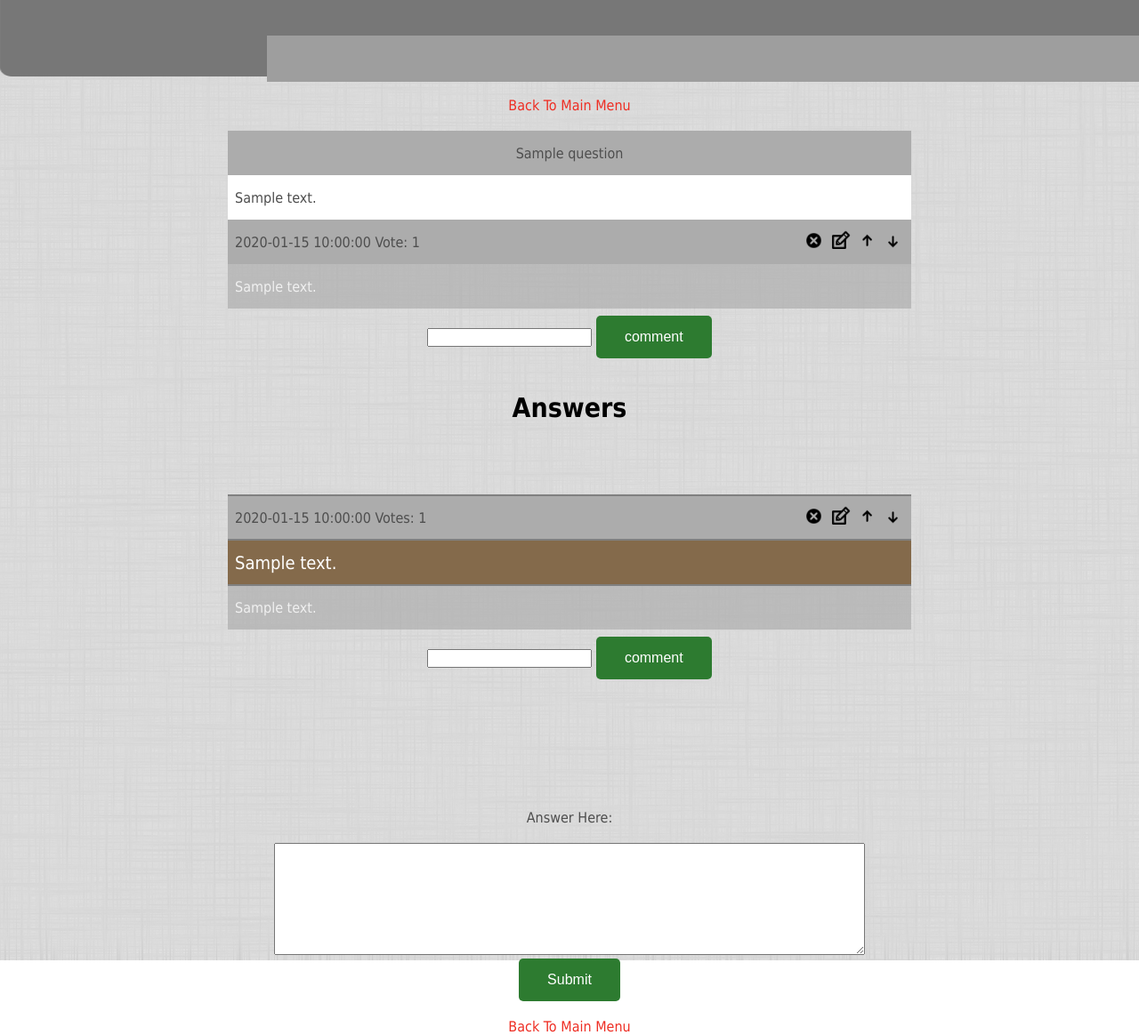
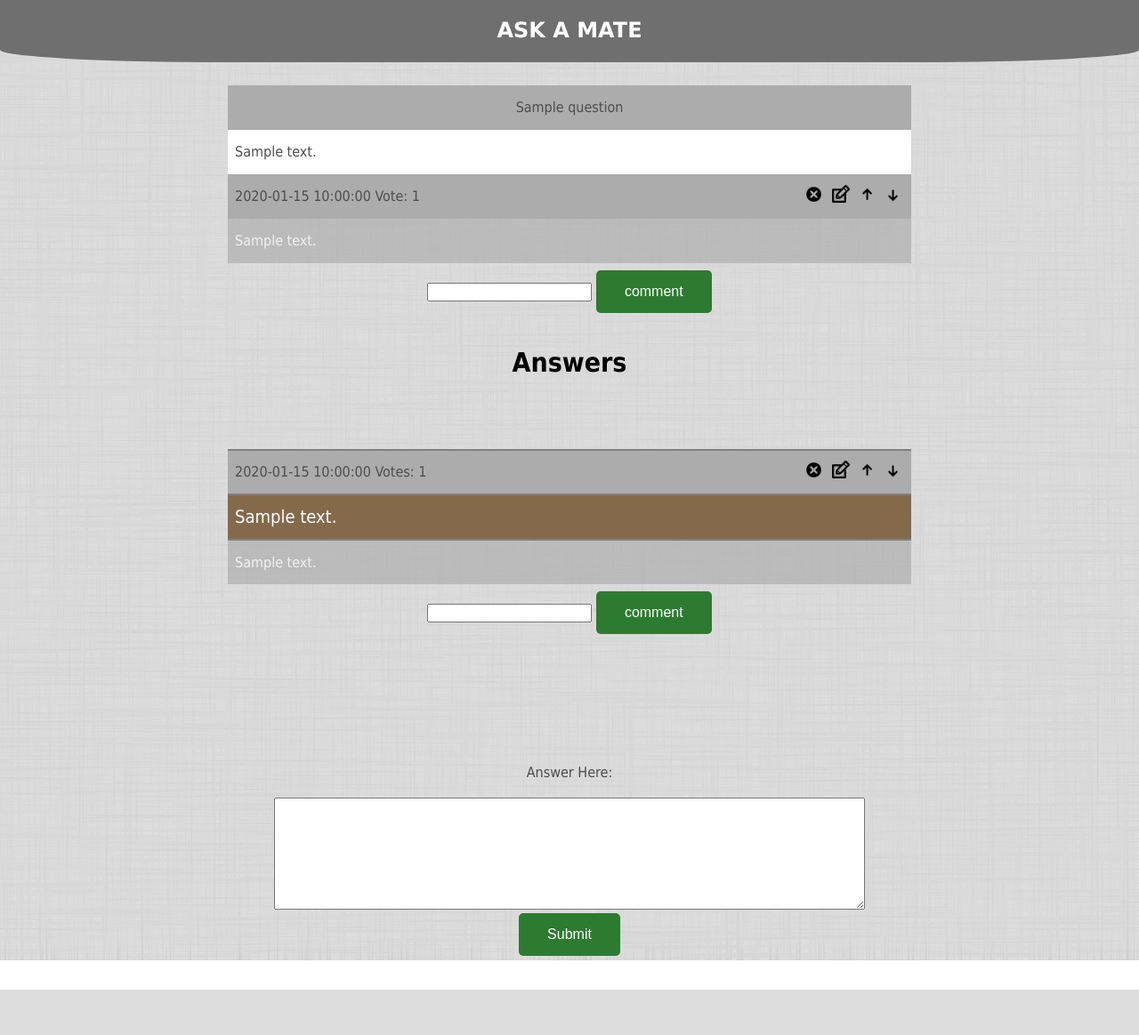
Before and after one commit to CodecoolBP20172/AskMate_git_n_run, a Flask app: page /question/1 in a window 1280 px wide; the page is wider, and only the part inside the window is pictured. Shown: that part at 89% size. After the commit the page ends 1113 px from the top of that part, so only its background shows below. Run offline with Flask 2, Linux system fonts and the light colour scheme; a database or web service that is not in the repository returns one stand-in record (values such as "Sample title"); some libraries are stand-ins or nearby versions; grey boxes are pictures that could not be loaded.

Commit message:
New header for all page

```diff
--- a/static/css/style_question.css
+++ b/static/css/style_question.css
@@ -5,6 +5,21 @@ body {
 	font-family: tahoma, arial, sans-serif;
 	font-size: 100%;
 	color: #4e4e4e;
+}
+
+#header {
+	font-family: 'Lucida Sans', 'Lucida Sans Regular', 'Lucida Grande';
+	text-transform: uppercase;
+	font-weight: bold;
+	text-align: center;
+	font-size: 150%;
+	border-bottom-left-radius: 20%;
+    border-bottom-right-radius: 20%;
+	background: #6F6F6F;
+	color: white;
+	height: 50px;
+	margin: 0% 0% 2% 0%;
+	padding-top: 20px;
 }
 
 button {
@@ -79,12 +94,6 @@ tr, th {
 	padding: 0	px;
 	}
 
-.clock {
-	position: absolute;
-	top: 40px;
-	left: 300px;
-	width: 100%;
-	}
 
 .question_date {
 	text-align: left;
--- a/templates/form.html
+++ b/templates/form.html
@@ -6,9 +6,7 @@
     <title>Askmate</title>
   </head>
   <body align="center">
-    <div class="image"><img src="/static/images/header_empty.png" alt="A fancy header here"></div>
-    <iframe class="clock" src="http://free.timeanddate.com/clock/i5ur6nea/n50/fn6/fs16/fceee/tct/pct/ftbi/pa8/tt0/tw0/td2/th1/tb4" frameborder="0" width="166" height="52" allowTransparency="true"></iframe>
-    <br>
+    <a href="/"><div id="header">Ask a question</div></a>
     <h2>{{ page_title }}</h2>
     <form action="{{ action_link }}" method="post">
       <fieldset>
--- a/templates/list.html
+++ b/templates/list.html
@@ -6,10 +6,7 @@
     <title>List of Questions</title>
   </head>
   <body align="center">
-    <div class="image">
-    <img src="/static/images/header_empty.png">
-    <iframe class="clock" src="http://free.timeanddate.com/clock/i5ur6nea/n50/fn6/fs16/fceee/tct/pct/ftbi/pa8/tt0/tw0/td2/th1/tb4" frameborder="0" width="166" height="52" allowTransparency="true"></iframe>
-    <br><br><br>
+    <a href="/"><div id="header">List of question</div></a>
     <form action="/getsearch" method="post">
       <p><input name="searchbox" id="seachbox_id" rows="2" cols="10" minlength="1" maxlength="10" required="required" style="font-size:15px;"></input>
         <button type="submit" id="submit_id">Search</button>
--- a/templates/question.html
+++ b/templates/question.html
@@ -6,12 +6,7 @@
     <title>Question</title>
   </head>
   <body align="center">
-    <div class="image"><img src="/static/images/header_empty.png" alt="A fancy header here"></div>
-    <iframe class="clock" src="http://free.timeanddate.com/clock/i5ur6nea/n50/fn6/fs16/fceee/tct/pct/ftbi/pa8/tt0/tw0/td2/th1/tb4" frameborder="0" width="166" height="52" allowTransparency="true"></iframe>
-    <br>
-    <a href="/">Back To Main Menu</a>
-    <br>
-    <br>
+    <a href="/"><div id="header">Ask a Mate</div></a>
     <table align="center">
       <tr>
         <td class="question_title">
@@ -162,7 +157,6 @@
       <button type="submit" id="submit_answer" method="POST">Submit</button>
       <br>
       <br>
-      <a href="/">Back To Main Menu</a>
       <br>
     </form>
   </body>
```
Also changed, not shown: static/css/style_form.css (+15 -0 lines), static/css/style_list.css (+14 -0 lines).
